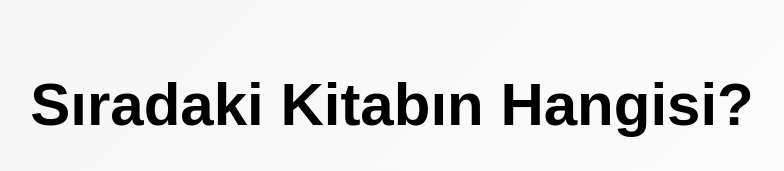
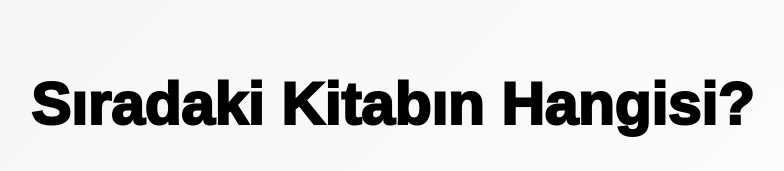
Before and after one commit to yuxufemre/Kitabinibul, a plain HTML site: page index.html in a window 1280 px wide. Shown: the part 267-438 px from the top of the page, without its empty margins (248-1032 px from the left). Drawn offline with Linux system fonts and the light colour scheme.

Commit message:
Update index.html

```diff
--- a/index.html
+++ b/index.html
@@ -37,7 +37,7 @@
         }
         h1 {
     font-size:60px;
-    font-weight: 00;
+    font-weight: 1000;
     margin-bottom: 15px;
     color: #000;
     text-shadow: none;
```
